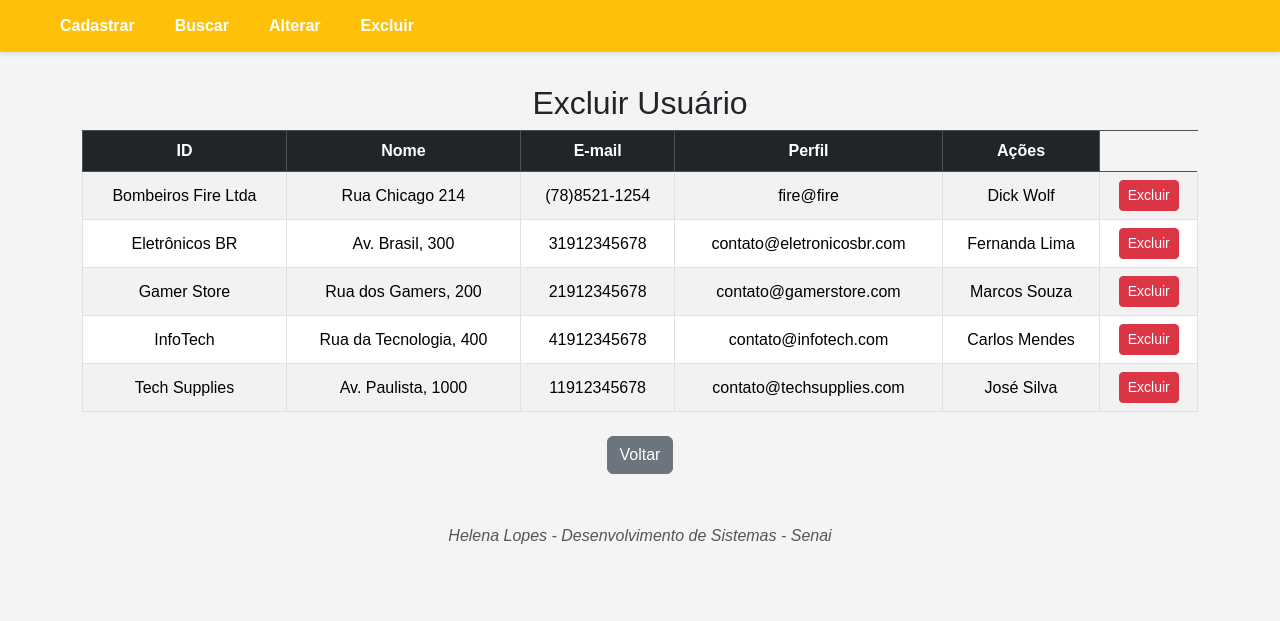
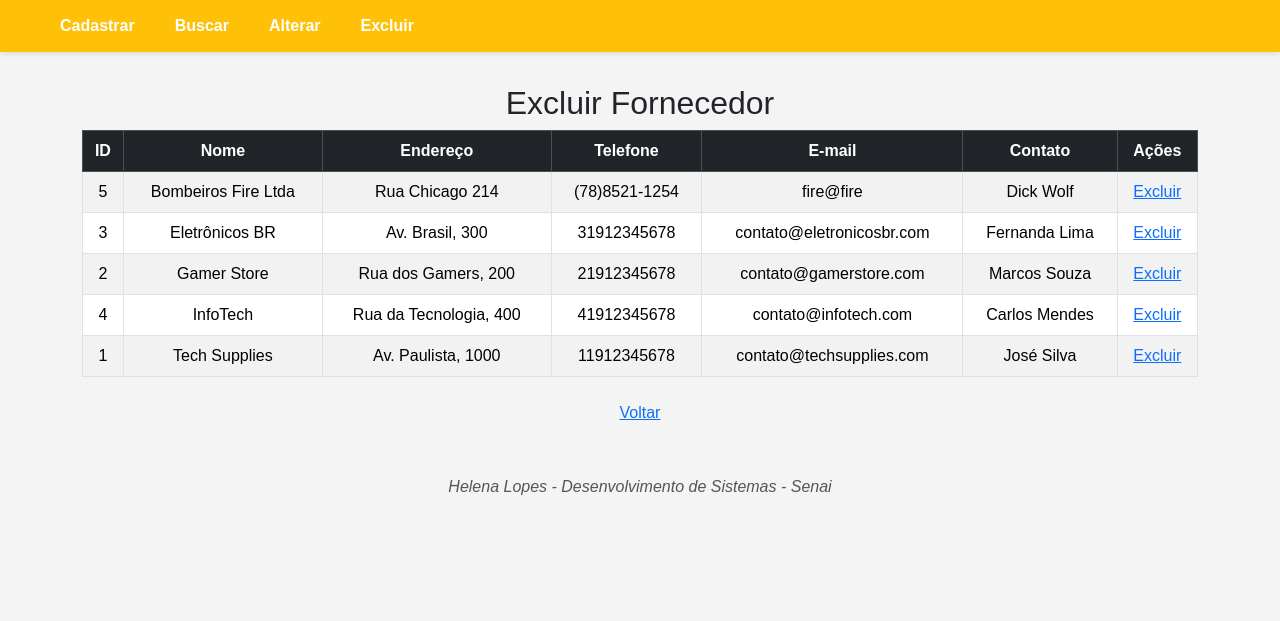
Before and after one commit to Helena-Loppes/helena_lopes_prova, a PHP site: page /excluir_fornecedor.php in a window 1280 px wide. Shown: the top 621 px of the page. Run offline with PHP 8.4, Linux system fonts and the light colour scheme; a user stored in the database is signed in; data comes from the database, SQL or seed files in the repository.

Commit message:
adicional
acabei não mudando a th, td e o h2,

```diff
--- a/excluir_fornecedor.php
+++ b/excluir_fornecedor.php
@@ -159,33 +159,33 @@ if (isset($_GET['id']) && is_numeric($_GET['id'])) {
 </nav>
 
 <!-- CONTEÚDO ORIGINAL MANTIDO -->
-<h2 class="content">Excluir Usuário</h2>
+<h2 class="content">Excluir Fornecedor</h2>
 
 <?php if (!empty($fornecedor)) { ?>
     <table class="table table-striped table-bordered align-middle">
         <thead class="table-dark">
             <tr>
-                <th>ID</th>
-                <th>Nome</th>
-                <th>E-mail</th>
-                <th>Perfil</th>
-                <th>Ações</th>
+                <th> ID </th>
+                <th> Nome </th>
+                <th> Endereço </th>
+                <th> Telefone </th>
+                <th> E-mail </th>
+                <th> Contato </th>
+                <th> Ações </th>
+            </tr>
             </tr>
         </thead>
         <tbody>
             <?php foreach ($fornecedor as $fornecedor) { ?>
                 <tr>
+                    <td><?= htmlspecialchars($fornecedor['id_fornecedor']) ?></td>
                     <td><?= htmlspecialchars($fornecedor['nome_fornecedor']) ?></td>
                     <td><?= htmlspecialchars($fornecedor['endereco']) ?></td>
                     <td><?= htmlspecialchars($fornecedor['telefone']) ?></td>
                     <td><?= htmlspecialchars($fornecedor['email']) ?></td>
                     <td><?= htmlspecialchars($fornecedor['contato']) ?></td>
                     <td>
-                        <a href="excluir_fornecedor.php?id=<?= htmlspecialchars($fornecedor['id_fornecedor']) ?>"
-                           class="btn btn-sm btn-danger"
-                           onclick="return confirm('Tem certeza que deseja excluir este usuário?')">
-                           Excluir
-                        </a>
+                    <a href="excluir_fornecedor.php?id=<?= htmlspecialchars($fornecedor['id_fornecedor']) ?>" class="excluir"onclick="return confirm('Tem certeza que deseja excluir este fornecedor?')"> Excluir </a>
                     </td>
                 </tr>
             <?php } ?>
@@ -197,7 +197,7 @@ if (isset($_GET['id']) && is_numeric($_GET['id'])) {
 
 <!-- Botão Voltar centralizado -->
 <div class="text-center mt-4">
-    <a href="principal.php" class="btn btn-secondary">Voltar</a>
+    <a href="principal.php" >Voltar</a>
 </div>
 
 <address>Helena Lopes - Desenvolvimento de Sistemas - Senai</address>
```
